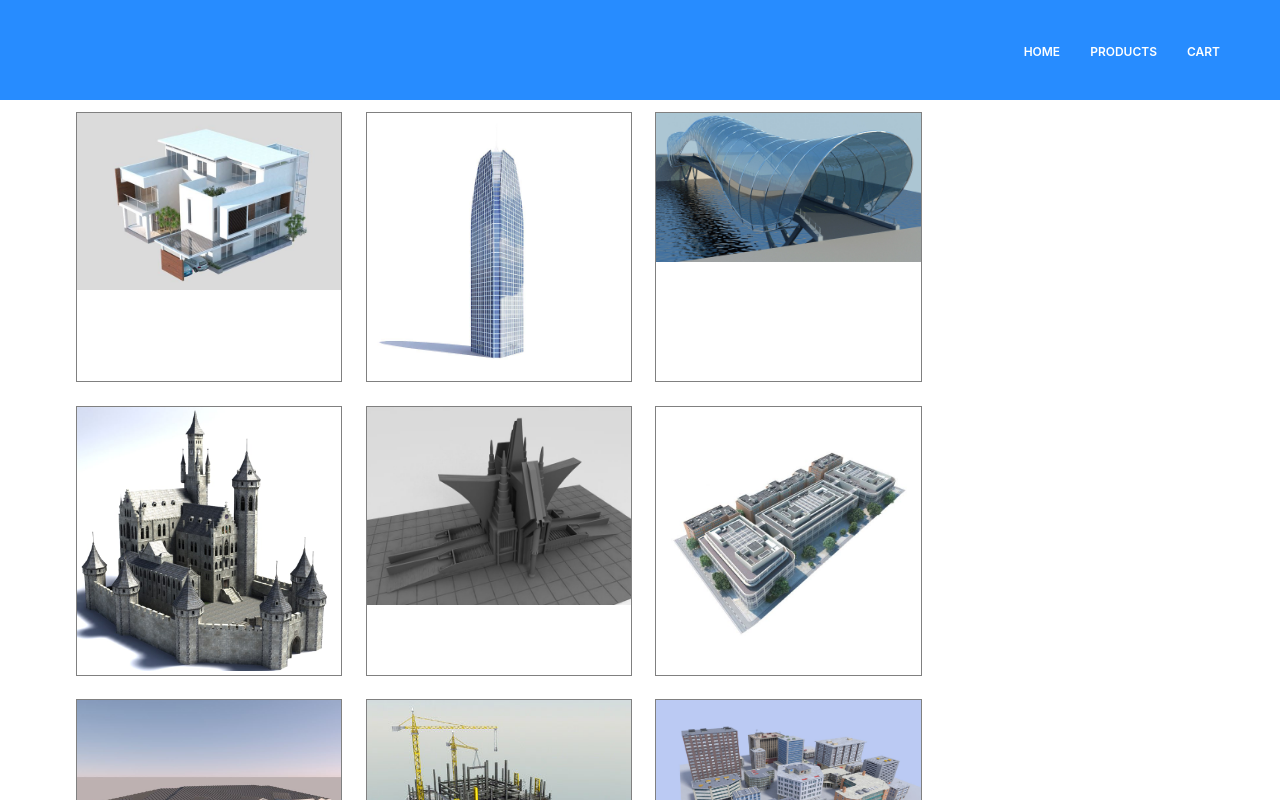
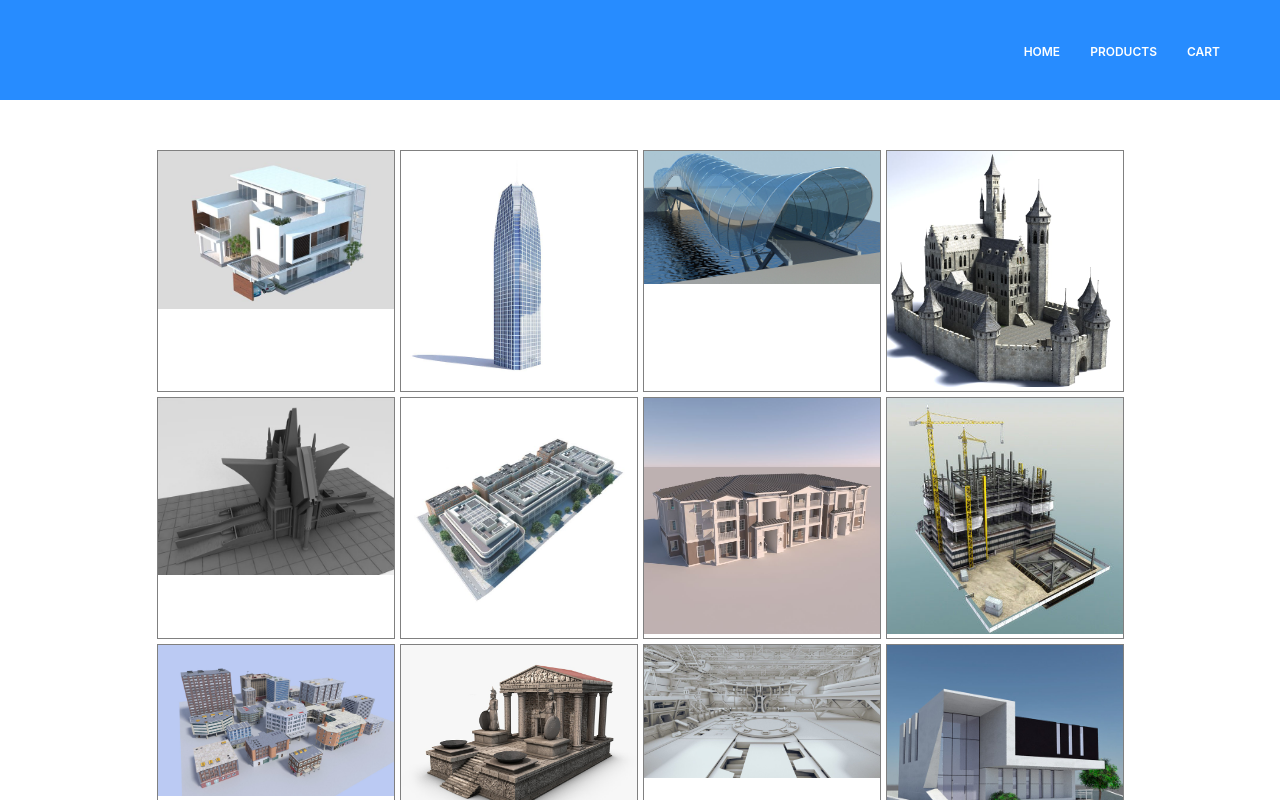
Before and after one commit to PabloVazquezFayat/react-ecom, a React (Create React App) app: page /products in a window 1280 px wide. Shown: the top 800 px of the page. Built offline with nearby package versions, Linux system fonts and the light colour scheme.

Commit message:
added grids to replace flex for product list and featured products

```diff
--- a/src/Components/FeaturedProducts/Featured.css
+++ b/src/Components/FeaturedProducts/Featured.css
@@ -1,19 +1,26 @@
-.featured-products-list{
+.featured-products-container{
     display: flex;
     justify-content: center;
-    align-items: flex-start;
-    flex-wrap: wrap;
-    padding: 0px;
-    margin: 0px;
+    align-items: center;
+    flex-direction: column;
+}
+
+.featured-products-list{
+    width: auto;
+    margin: 50px 0px 50px 0px;
+    display: grid;
+    grid-template-columns: 320px 320px 320px;
+    grid-column-gap: 10px;
+    grid-row-gap: 10px;
 }
 
 .landing{
-    list-style: none;
-    padding: 10px;
+    width: 320px;
+    border: solid 1px gray;
 }
 
 .landing img{
-    width: 300px;
+    width: 320px;
 }
 
 .featured-details{
@@ -21,7 +28,6 @@
     justify-content: space-between;
     font-size: 12px;
     padding: 10px 0px;
-    border-bottom: solid 1px gray;
 }
 
 .featured-price{
--- a/src/Components/FeaturedProducts/Featured.jsx
+++ b/src/Components/FeaturedProducts/Featured.jsx
@@ -18,7 +18,7 @@ export default function Featured(props) {
             const featured = products.filter( product => product.featured === true );
 
             return featured.map((product, i) => {
-                return <li key={i} id={product.id} className="landing">
+                return <div key={i} id={product.id} className="landing">
                             <NavLink to={`/product?id=${product.id}`}>
                                 <img src={product.images[0]} alt="" onClick={()=> handleClick(product)}/>
                             </NavLink>
@@ -35,20 +35,22 @@ export default function Featured(props) {
                                     </div>
                                 </div>
                             </div>
-                        </li>
+                        </div>
             });
         }
 
-        return <li>Loading...</li>
+        return <div>Loading...</div>
 
     }
 
     return (
         <div className="featured-products-gallery">
-            <h2>Featured 3D Models</h2>
-            <ul className="featured-products-list">
-                {createFeaturedList()}
-            </ul>
+            <div className="featured-products-container">
+                <h2>Featured 3D Models</h2>
+                <div className="featured-products-list">
+                    {createFeaturedList()}
+                </div>
+            </div>
         </div>
     )
 }
--- a/src/Components/ProductList/ProductList.css
+++ b/src/Components/ProductList/ProductList.css
@@ -8,19 +8,17 @@
 
 .products-list{
     /* background: yellow; */
-    width: 90%;
-    list-style: none;
-    display: flex;
-    justify-content: flex-start;
-    flex-wrap: wrap;
-    margin: 0px;
-    padding: 0px;
+    width: auto;
+    margin: 50px 0px 50px 0px;
+    display: grid;
+    grid-template-columns: 238px 238px 238px 238px;
+    grid-column-gap: 5px;
+    grid-row-gap: 5px;
 }
 
 .products{
     /* background-color: red; */
-    width: 23%;
-    margin: 1%;
+    width: auto;
     border: solid 1px gray;
 }
 
--- a/src/Components/ProductList/ProductList.jsx
+++ b/src/Components/ProductList/ProductList.jsx
@@ -11,24 +11,24 @@ export default function ProductList(props) {
     const productList = ()=> {
         if(products && products.length > 0){
             return products.map((product, i)=> {
-                return  <li key={i} id={product.id} className="products" onClick={()=> setSelected(product)}>
+                return  <div key={i} id={product.id} className="products" onClick={()=> setSelected(product)}>
                             <NavLink to={`/product?id=${product.id}`}>
                                 <img src={product.images[0]} alt=""/>
                             </NavLink>
-                        </li>
+                        </div>
             });
         }
 
-        return <li>Loading...</li>
+        return <div>Loading...</div>
     }
 
     return (
         <div>
             <Navbar/>
             <div className="products-list-wrapper">
-                <ul className="products-list">
+                <div className="products-list">
                     {productList()}
-                </ul>
+                </div>
             </div>
         </div>
     )
```
